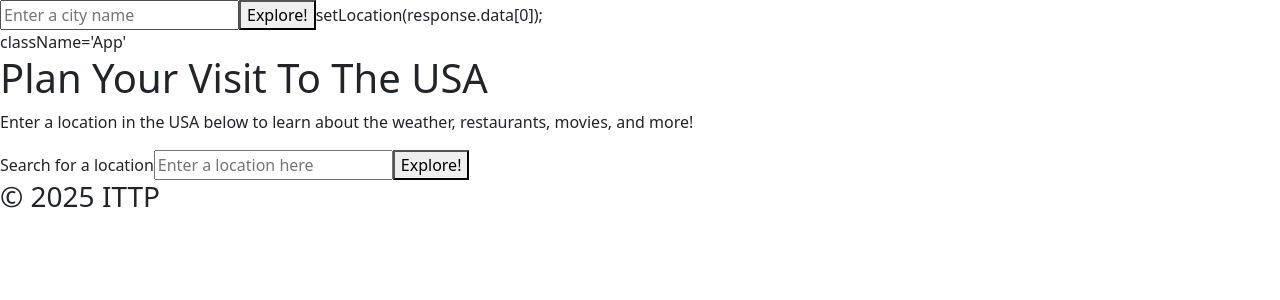
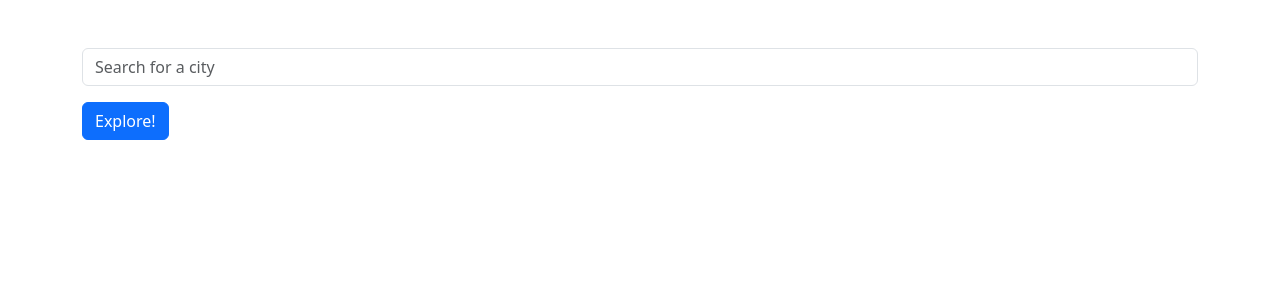
Before and after one commit to metswin17/city-explorer, a React (Vite) app: page / in a window 1280 px wide. Shown: the top 300 px of the page. Built offline with nearby package versions, Linux system fonts and the light colour scheme.

Commit message:
mod app.jsx

```diff
--- a/src/App.jsx
+++ b/src/App.jsx
@@ -1,9 +1,6 @@
+import { useState } from 'react';
 import axios from 'axios';
 import 'bootstrap/dist/css/bootstrap.min.css';
-import { useState } from 'react';
-import Header from './Header';
-import Footer from './Footer';
-import Explorer from './Explorer';
 
 const API_KEY = import.meta.env.VITE_API_KEY;
 
@@ -13,43 +10,44 @@ const [searchQuery, setSearchQuery] = useState('');
   const [location, setLocation] = useState({});
 
   async function getLocation() {
+
     const API = `https://us1.locationiq.com/v1/search.php?key=${API_KEY}&q=${searchQuery}&format=json`;
+
     const response = await axios.get(API);
 
+    setLocation(response.data[0]);
   }
 
   return (
-  <>
+    <div className="container mt-5">
 
       <input
+        className="form-control"
         onChange={(e) => setSearchQuery(e.target.value)}
-    value={searchQuery}
-    placeholder='Enter a city name' />
-    <button onClick={getLocation}>Explore!</button>
-    setLocation(response.data[0]);
+        placeholder="Search for a city"
+      />
+
+      <button
+        className="btn btn-primary mt-3"
+        onClick={getLocation}
+      >
+        Explore!
+      </button>
+
       {location.place_id && (
-
-     <div>
+        <div className="card p-3 mt-3">
 
           <h2>{location.display_name}</h2>
 
-
-
           <p>Latitude: {location.lat}</p>
-
-
 
           <p>Longitude: {location.lon}</p>
 
         </div>
-  ) }
-
-  <div> className='App'
-    <Header />
-    <Explorer />
-    <Footer />
+      )}
 
     </div>
-  </>
-) }
+  );
+}
+
 export default App;
```
Lines whose indentation alone changed are shown as unchanged.
